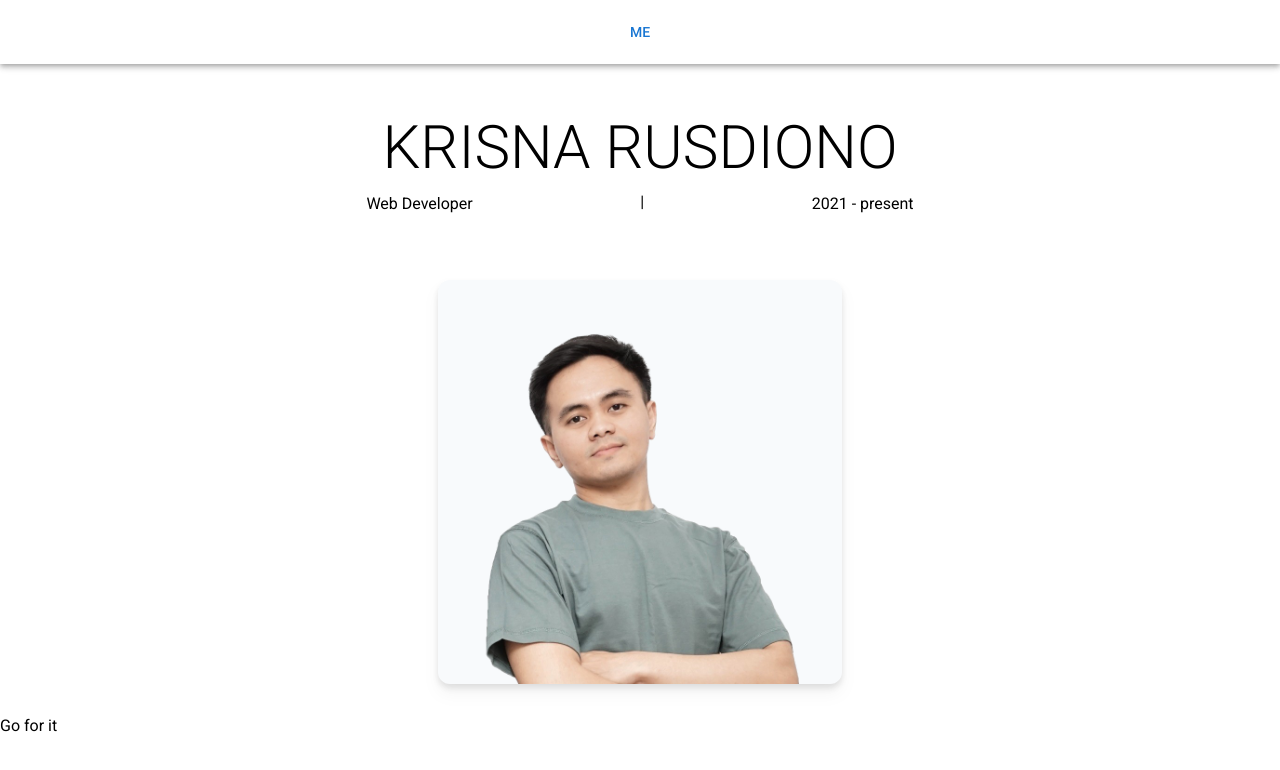
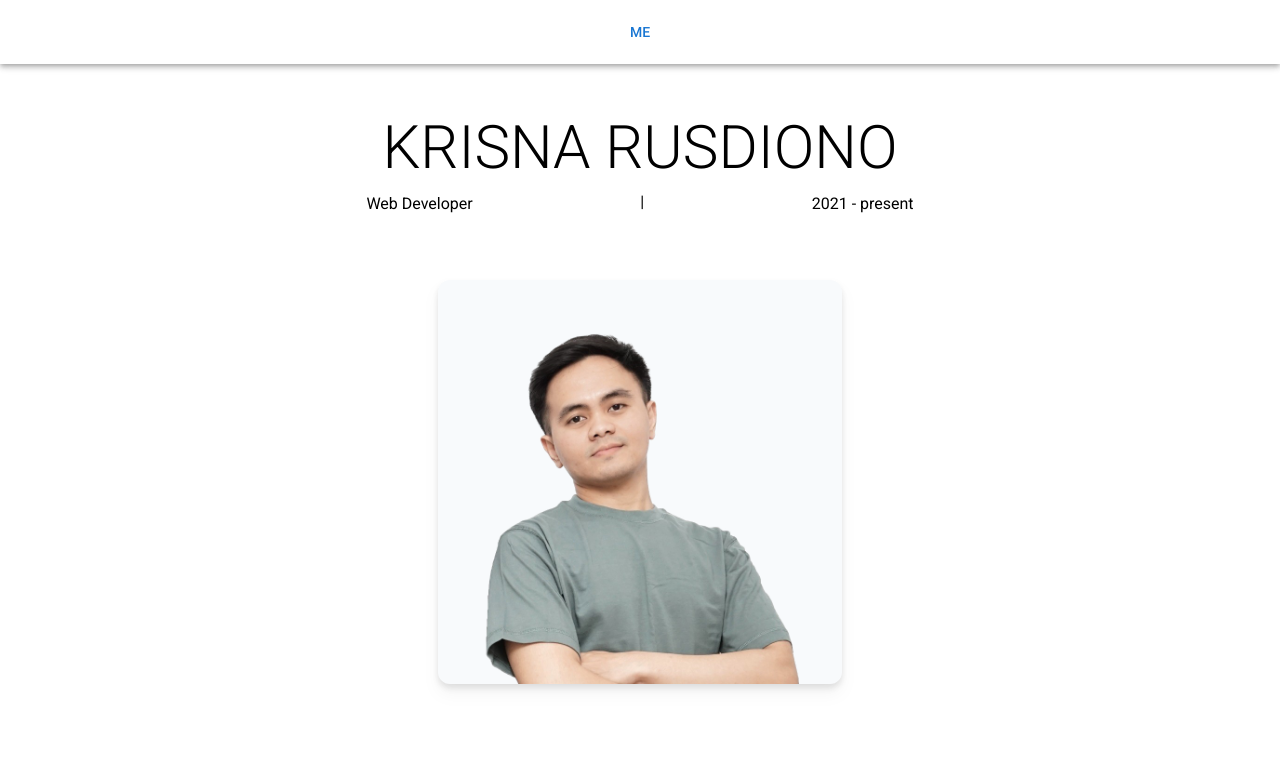
Before and after one commit to krisnaRusdiono/krisna-rusdiono-app, a Next.js app: page / in a window 1280 px wide. Shown: the top 770 px of the page. Built offline with nearby package versions, Linux system fonts and the light colour scheme; what @mui/material-nextjs would draw is missing.

Commit message:
feat: update structure project for better experience

```diff
--- /dev/null
+++ b/app/(main)/layout.tsx
@@ -0,0 +1,17 @@
+import Toolbar from '@/components/Toolbar';
+import { ReactNode } from 'react'
+
+const MainLayout = ({
+  hero,
+}: {
+  hero: ReactNode;
+}) => {
+  return (
+    <>
+      <Toolbar />
+      {hero}
+    </>
+  );
+};
+
+export default MainLayout;
--- /dev/null
+++ b/app/(main)/page.tsx
@@ -0,0 +1,3 @@
+const MainPage = () => null;
+
+export default MainPage;
--- a/app/layout.tsx
+++ b/app/layout.tsx
@@ -5,7 +5,6 @@ import { Roboto } from 'next/font/google';
 import { ThemeProvider } from '@mui/material/styles';
 import theme from '@/theme';
 import { ReactNode } from 'react';
-import Toolbar from '@/components/Toolbar';
 
 const roboto = Roboto({
   weight: ['300', '400', '500', '700'],
@@ -21,18 +20,14 @@ export const metadata: Metadata = {
 
 export default function RootLayout({
   children,
-  hero,
 }: Readonly<{
   children: ReactNode;
-  hero: ReactNode;
 }>) {
   return (
     <html lang='en'>
       <body className={`${roboto.variable} antialiased m-0`} id='__next'>
         <AppRouterCacheProvider options={{ enableCssLayer: true }}>
           <ThemeProvider theme={theme}>
-            <Toolbar />
-            {hero}
             {children}
           </ThemeProvider>
         </AppRouterCacheProvider>
--- a/app/page.tsx
+++ /dev/null
@@ -1,9 +0,0 @@
-import Home from '@/views/Home';
-
-const HomePage = () => {
-  return (
-    <Home />
-  );
-}
-
-export default HomePage;
```
Also changed, not shown: app/(main)/@hero/page.tsx (renamed from app/@hero/page.tsx).
